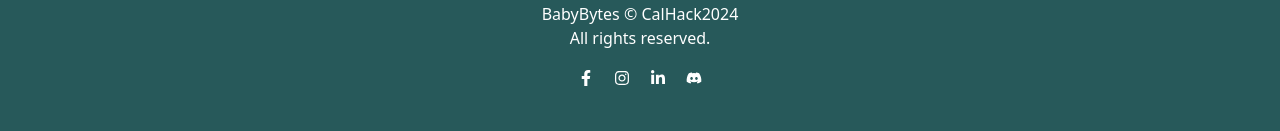
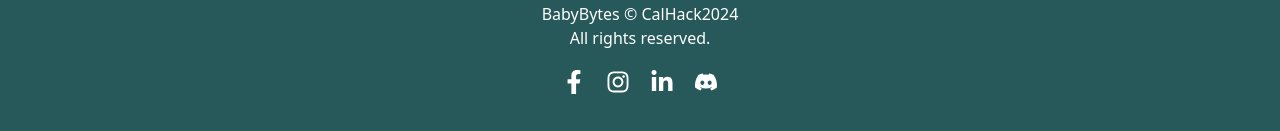
Before and after one commit to adityaiyer7/CalHacks-24, a Next.js app in the folder baby-tracker/: page / in a window 1280 px wide. Shown: the part 3011-3142 px from the top of the page. Built offline with nearby package versions, Linux system fonts and the light colour scheme.

Commit message:
small changes

```diff
--- a/baby-tracker/app/components/Feed.tsx
+++ b/baby-tracker/app/components/Feed.tsx
@@ -40,12 +40,12 @@ const Feed = () => {
                 {/* Circular Progress Chart */}
                 <div className='flex flex-col justify-center items-center w-full mt-20 mx-2'>
                     <svg width="200" height="200">
-                        <circle cx="100" cy="100" r="90" stroke="#FACC15" strokeWidth="20" fill="none" />
+                        <circle cx="100" cy="100" r="90" stroke="#B0C3BF" strokeWidth="20" fill="none" />
                         <circle
                             cx="100"
                             cy="100"
                             r="90"
-                            stroke="#27595A"
+                            stroke="#FACC15"
                             strokeWidth="20"
                             fill="none"
                             strokeDasharray="628" // Circumference of the outer circle
--- a/baby-tracker/app/page.tsx
+++ b/baby-tracker/app/page.tsx
@@ -170,10 +170,10 @@ const Home: React.FC = () => {
         <p>BabyBytes &copy; CalHack{new Date().getFullYear()}</p>
         <p>All rights reserved.</p>
         <div className="flex justify-center gap-5 mt-5">
-          <FaFacebookF className="hover:text-[#FCC035] cursor-pointer" />
-          <FaInstagram className="hover:text-[#FCC035] cursor-pointer" />
-          <FaLinkedinIn className="hover:text-[#FCC035] cursor-pointer" />
-          <FaDiscord className="hover:text-[#FCC035] cursor-pointer" />
+          <FaFacebookF className="hover:text-[#FCC035] cursor-pointer text-2xl" />
+          <FaInstagram className="hover:text-[#FCC035] cursor-pointer text-2xl" />
+          <FaLinkedinIn className="hover:text-[#FCC035] cursor-pointer text-2xl" />
+          <FaDiscord className="hover:text-[#FCC035] cursor-pointer text-2xl" />
         </div>
       </footer>
     </div>
```
Also changed, not shown: baby-tracker/public/images/feature1.png.
